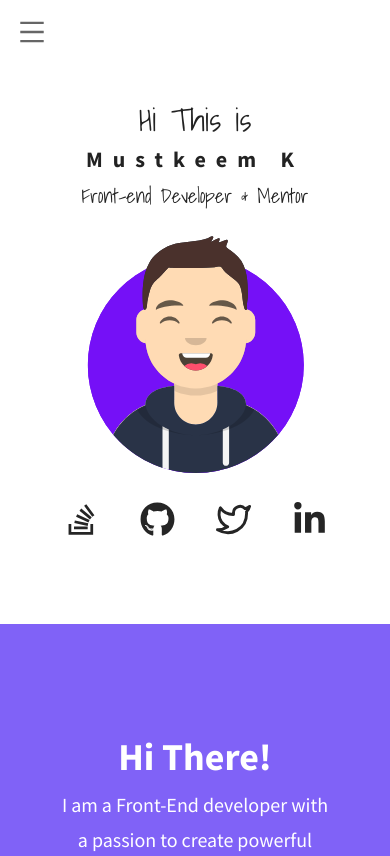
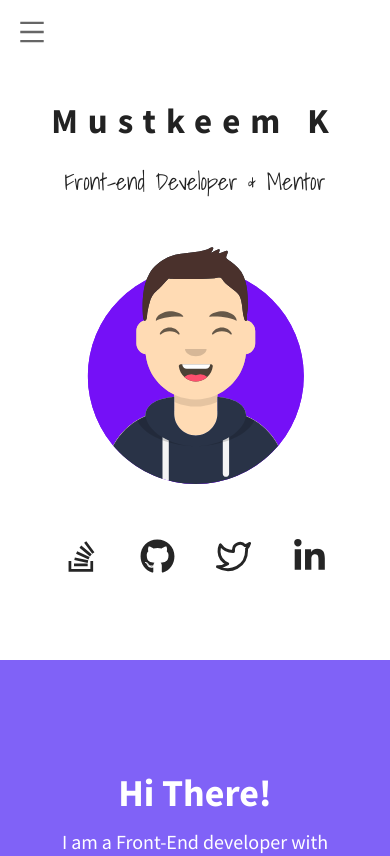
Before and after one commit to mustkem/portfolio, a Next.js app: page / in a window 390 px wide. Shown: the top 856 px of the page. Built offline with nearby package versions, Linux system fonts and the light colour scheme.

Commit message:
fix: updates mobile header and other fixes
mobile sidebar menu - add close button
remove ions from contact
Make animation one way only
remove header animation

```diff
--- a/components/Banner/Banner.jsx
+++ b/components/Banner/Banner.jsx
@@ -15,22 +15,14 @@ const Banner = () => {
         <div className="row">
           <div className="col-md-12 col-sm-12 text-center">
             <div className="contents">
-              <h5
-                className="script-font"
-                data-aos="fade-up"
-                data-aos-duration="1000"
-                data-aos-delay="200"
-              >
-                Hi This is
-              </h5>
-              <h2
+              <h1
                 className="head-title"
                 data-aos="fade-up"
                 data-aos-duration="1000"
                 data-aos-delay="400"
               >
                 Mustkeem K
-              </h2>
+              </h1>
               <p
                 className="script-font"
                 data-aos-duration="1000"
@@ -40,7 +32,7 @@ const Banner = () => {
                 Front-end Developer & Mentor
               </p>
               <img
-                className="script-font"
+                className="script-font profile-avatar"
                 data-aos-duration="1000"
                 data-aos="fade-up"
                 data-aos-delay="600"
--- a/components/Counter/Counter.jsx
+++ b/components/Counter/Counter.jsx
@@ -20,7 +20,7 @@ const Counter = () => {
       <div className="container">
         <div className="row">
           {/* Counter Item */}
-          <div className="col-md-4 col-sm-6 work-counter-widget text-center">
+          <div className="col-md-4 col-xs-12 work-counter-widget text-center">
             <div
               className="counter"
               data-aos="fade-down"
@@ -35,7 +35,7 @@ const Counter = () => {
             </div>
           </div>
           {/* Counter Item */}
-          <div className="col-md-4 col-sm-6 work-counter-widget text-center">
+          <div className="col-md-4 col-xs-12 work-counter-widget text-center">
             <div
               className="counter"
               data-aos="fade-down"
@@ -50,7 +50,7 @@ const Counter = () => {
             </div>
           </div>
           {/* Counter Item */}
-          <div className="col-md-4 col-sm-6 work-counter-widget text-center">
+          <div className="col-md-4 col-xs-12 work-counter-widget text-center">
             <div
               className="counter"
               data-aos="fade-down"
--- a/components/Header/Header.jsx
+++ b/components/Header/Header.jsx
@@ -38,6 +38,9 @@ const Header = () => {
             className={`navbar-collapse menuNav ${navbarOpen ? "active" : ""}`}
           >
             <div className="navbar-content">
+              <div onClick={handleToggle} className="close-sidebar">
+                Close
+              </div>
               <ul className="onepage-nev navbar-nav mr-auto w-100 justify-content-end clearfix">
                 <li data-ref="hero-area" className="nav-item active">
                   <a
--- a/components/Resume/Resume.jsx
+++ b/components/Resume/Resume.jsx
@@ -14,7 +14,7 @@ const Resume = () => {
     <div ref={sectionRef} id="resume" className="section-padding">
       <div className="container">
         <div className="row">
-          <div className="col-lg-6 col-md-6 col-sm-6">
+          <div className="col-lg-6 col-md-6 col-xs-12">
             <div
               className="education"
               data-aos-delay="200"
@@ -58,7 +58,7 @@ const Resume = () => {
               </ul>
             </div>
           </div>
-          <div className="col-lg-6 col-md-6 col-sm-6">
+          <div className="col-lg-6 col-md-6  col-xs-12">
             <div
               className="experience"
               data-aos-delay="400"
@@ -125,7 +125,7 @@ const Resume = () => {
                   </div>
                 </li>
               </ul>
-              and more ...
+              <p className="more-link">and more ...</p>
             </div>
           </div>
         </div>
--- a/package.json
+++ b/package.json
@@ -5,6 +5,7 @@
   "scripts": {
     "dev": "next dev",
     "build": "next build",
+    "build:static": "next build && next export",
     "start": "next start",
     "lint": "next lint"
   },
--- a/pages/index.tsx
+++ b/pages/index.tsx
@@ -93,6 +93,7 @@ const Home: NextPage = () => {
   useEffect(() => {
     AOS.init({
       duration: 1000,
+      once: true,
     });
   }, []);
 
--- a/styles/main.scss
+++ b/styles/main.scss
@@ -30,9 +30,6 @@ h4 {
 }
 
 a {
-  -webkit-transition: all 0.2s linear;
-  -moz-transition: all 0.2s linear;
-  -o-transition: all 0.2s linear;
   transition: all 0.2s linear;
 }
 
@@ -124,9 +121,6 @@ ol {
   cursor: pointer;
   font-weight: 400;
   color: #fff;
-  -webkit-transition: all 0.2s linear;
-  -moz-transition: all 0.2s linear;
-  -o-transition: all 0.2s linear;
   transition: all 0.2s linear;
   display: inline-block;
   &:focus,
@@ -142,13 +136,6 @@ ol {
   background-color: #8062f7;
   position: relative;
   z-index: 1;
-  // &:hover {
-  //   color: white;
-  //   box-shadow: 0px 0px 0px 1px white;
-  //   transition: .3s;
-
-  // }
-
   &:after {
     background: #fff;
     content: "";
@@ -223,10 +210,6 @@ button:focus {
       align-items: center;
       justify-content: center;
       transition: all 0.3s ease-in-out 0s;
-      -moz-transition: all 0.3s ease-in-out 0s;
-      -webkit-transition: all 0.3s ease-in-out 0s;
-      -o-transition: all 0.3s ease-in-out 0s;
-
       &:hover {
         color: #fff;
       }
@@ -276,9 +259,6 @@ button:focus {
     border-radius: 2px;
     text-align: center;
     transition: all 0.2s ease-in-out;
-    -moz-transition: all 0.2s ease-in-out;
-    -webkit-transition: all 0.2s ease-in-out;
-    -o-transition: all 0.2s ease-in-out;
     box-shadow: 0 0 4px rgba(0, 0, 0, 0.14), 0 4px 8px rgba(0, 0, 0, 0.28);
   }
 
@@ -551,15 +531,11 @@ button:focus {
       line-height: 40px;
       cursor: pointer;
       background: transparent;
-      -webkit-transition: all 0.3s ease-in-out;
-      -moz-transition: all 0.3s ease-in-out;
       transition: all 0.3s ease-in-out;
       i {
         font-size: 20px;
         color: #8062f7;
         vertical-align: middle;
-        -webkit-transition: all 0.3s ease-in-out;
-        -moz-transition: all 0.3s ease-in-out;
         transition: all 0.3s ease-in-out;
 
         &:hover {
@@ -641,11 +617,6 @@ button:focus {
       position: relative;
       outline: 0;
       transition: all 0.3s ease-in-out;
-      -webkit-transition: all 0.3s ease-in-out;
-      -moz-transition: all 0.3s ease-in-out;
-      -o-transition: all 0.3s ease-in-out;
-      -ms-transition: all 0.3s ease-in-out;
-
       &:first-child {
         border-top-left-radius: 4px;
         border-top-right-radius: 4px;
@@ -738,10 +709,11 @@ button:focus {
     }
 
     .head-title {
-      font-size: 80px;
+      font-size: 60px;
       letter-spacing: 10px;
       font-weight: 700;
       color: rgba(10, 10, 10, 0.9);
+      margin-bottom: 25px;
     }
 
     p {
@@ -773,6 +745,9 @@ button:focus {
 
   .avatar {
     padding: 50px;
+  }
+  .profile-avatar{
+    margin: 25px 0;
   }
 }
 
@@ -830,7 +805,6 @@ button:focus {
   top: 0;
   background: rgba(0, 180, 217, 0.6);
   opacity: 0;
-  -webkit-transition: all 0.5s ease-in-out;
   transition: all 0.5s ease-in-out;
   opacity: 0;
 
@@ -849,8 +823,6 @@ button:focus {
       cursor: pointer;
       text-align: center;
       font-size: 20px;
-      -webkit-transition: all 0.5s ease-in-out;
-      -moz-transition: all 0.5s ease-in-out;
       transition: all 0.5s ease-in-out;
       background: #fff;
       border-radius: 4px;
@@ -910,10 +882,6 @@ a:not([href]):not([tabindex]):hover {
   box-shadow: 0px 0px 10px rgba(0, 0, 0, 0.2);
   text-align: center;
   transition: all 0.3s ease-in-out 0s;
-  -moz-transition: all 0.3s ease-in-out 0s;
-  -webkit-transition: all 0.3s ease-in-out 0s;
-  -o-transition: all 0.3s ease-in-out 0s;
-
   .icon {
     svg {
       font-size: 42px;
@@ -947,8 +915,6 @@ a:not([href]):not([tabindex]):hover {
   margin-bottom: 20px;
   font-size: 20px;
   border-radius: 0;
-  -webkit-transition: all 0.3s;
-  -moz-transition: all 0.3s;
   transition: all 0.3s;
   padding: 8px 10px;
   border: 1px solid #e1e1e1;
@@ -1024,8 +990,6 @@ a:not([href]):not([tabindex]):hover {
   text-align: center;
   background-color: #fff;
   height: 370px;
-  -webkit-transition: all 0.3s;
-  -moz-transition: all 0.3s;
   transition: all 0.3s;
   z-index: 101;
   width: 100%;
@@ -1107,6 +1071,10 @@ a:not([href]):not([tabindex]):hover {
   }
 }
 
+.close-sidebar{
+  display: none;
+}
+
 /* animation aos */
 
 [data-aos="fade-up"] {
--- a/styles/responsive.scss
+++ b/styles/responsive.scss
@@ -67,9 +67,6 @@
       width: 75%;
     }
   }
-  // #mobile-menu {
-  //   display: none;
-  // }
   .slicknav_menu {
     display: block;
   }
@@ -101,7 +98,7 @@
     position: fixed;
     margin: 12px;
     z-index: 1;
-    svg{
+    svg {
       padding: 5px;
       background-color: white;
       border-radius: 4px;
@@ -121,8 +118,6 @@
       left: 0;
     }
 
-
-
     .navbar-content {
       height: 100%;
       ul.navbar-nav {
@@ -135,9 +130,8 @@
         }
         li {
           width: 100%;
-          &.active{
-          border-bottom: 1px solid white;
-
+          &.active {
+            border-bottom: 1px solid white;
           }
           a {
             color: white;
@@ -156,7 +150,23 @@
     right: 0;
     bottom: 0;
   }
+
+  .close-sidebar {
+    padding: 20px 45px;
+    display: block;
+    color: black;
+    background-color: white;
+  }
+  #hero-area {
+    .contents {
+      .head-title {
+        font-size: 40px;
+      }
+    }
+  }
 }
+
+// 991 ends
 
 /* only small tablets */
 @media (min-width: 768px) and (max-width: 991px) {
@@ -187,6 +197,9 @@
 
 /* mobile or only mobile */
 @media (max-width: 767px) {
+  .more-link {
+    text-align: center;
+  }
   .section-title {
     font-size: 22px;
     margin-bottom: 30px;
@@ -200,16 +213,19 @@
     }
   }
   #hero-area {
+    h1 {
+      font-size: 40px;
+    }
     .contents {
       padding: 100px 0px 60px 0px;
       .head-title {
-        font-size: 22px;
+        font-size: 35px;
       }
       h5 {
         font-size: 32px;
       }
       p {
-        font-size: 20px;
+        font-size: 23px;
       }
     }
   }
@@ -227,13 +243,19 @@
       }
     }
   }
-  .contact-form-area {
-    padding: 40px 0px;
-  }
   .footer-right-area {
     margin-top: 20px;
   }
+  .contact-form-area {
+    padding: 40px 0px;
+    svg {
+      display: none;
+    }
+    .single-contact {
+      justify-content: center;
+      p {
+        text-align: center;
+      }
+    }
+  }
 }
-
-@media screen and (max-width: 768px) {
-}
```
Also changed, not shown: components/Contact/Contact.jsx (+4 -4 lines).
